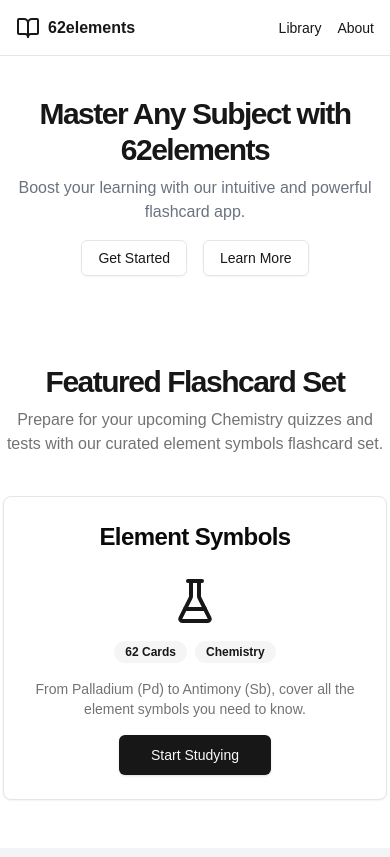
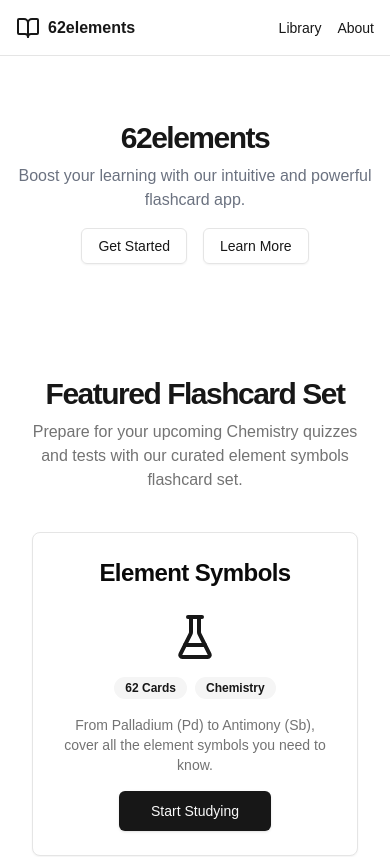
Before and after one commit to jamespeilunli/62elements, a Next.js app: page / in a window 390 px wide. Shown: the top 857 px of the page. Built offline with nearby package versions, Linux system fonts and the light colour scheme.

Commit message:
make mobile look nicer

```diff
--- a/app/page.tsx
+++ b/app/page.tsx
@@ -10,12 +10,12 @@ export default function Component() {
   return (
     <div className="flex flex-col">
       <main className="flex-1">
-        <section className="w-full py-10 md:py-20 lg:py-30 xl:py-40">
+        <section className="w-full py-16 md:py-20 lg:py-30 xl:py-40">
           <div className="container px-4 md:px-6 mx-auto max-w-[1200px]">
             <div className="flex flex-col items-center space-y-4 text-center">
               <div className="space-y-2">
                 <h1 className="text-3xl font-bold tracking-tighter sm:text-4xl md:text-5xl lg:text-6xl/none">
-                  Master Any Subject with 62elements
+                  62elements
                 </h1>
                 <p className="mx-auto max-w-[700px] text-gray-500 md:text-xl dark:text-gray-400">
                   Boost your learning with our intuitive and powerful flashcard app.
@@ -35,7 +35,7 @@ export default function Component() {
         <section className="w-full py-12 md:py-24 lg:py-32">
           <div className="flex-1">
             <div className="flex flex-col items-center space-y-4 text-center">
-              <div className="space-y-2">
+              <div className="space-y-2 mx-8">
                 <h2 className="text-3xl font-bold tracking-tighter sm:text-5xl">Featured Flashcard Set</h2>
                 <p className="text-muted-foreground md:text-xl/relaxed lg:text-base/relaxed xl:text-xl/relaxed">
                   Prepare for your upcoming Chemistry quizzes and tests with our curated element symbols flashcard set.
@@ -43,7 +43,7 @@ export default function Component() {
               </div>
             </div>
             <div className="mt-10 flex justify-center">
-              <Card className="fg-card text-card-foreground w-96 items-center">
+              <Card className="fg-card text-card-foreground mx-8 max-w-96 items-center">
                 <CardHeader className="text-center">
                   <CardTitle className="text-2xl">Element Symbols</CardTitle>
                 </CardHeader>
--- a/app/study/page.tsx
+++ b/app/study/page.tsx
@@ -166,7 +166,7 @@ const StudySet = () => {
         </div>
       </div>
 
-      <div className="flex justify-center space-x-4 mb-8">
+      <div className="flex flex-wrap justify-center gap-2 mb-8">
         {studyModes.map((mode) => (
           <Button key={mode.name} variant="outline" asChild>
             <Link href={`/study/${mode.name.toLowerCase()}`}>
```
